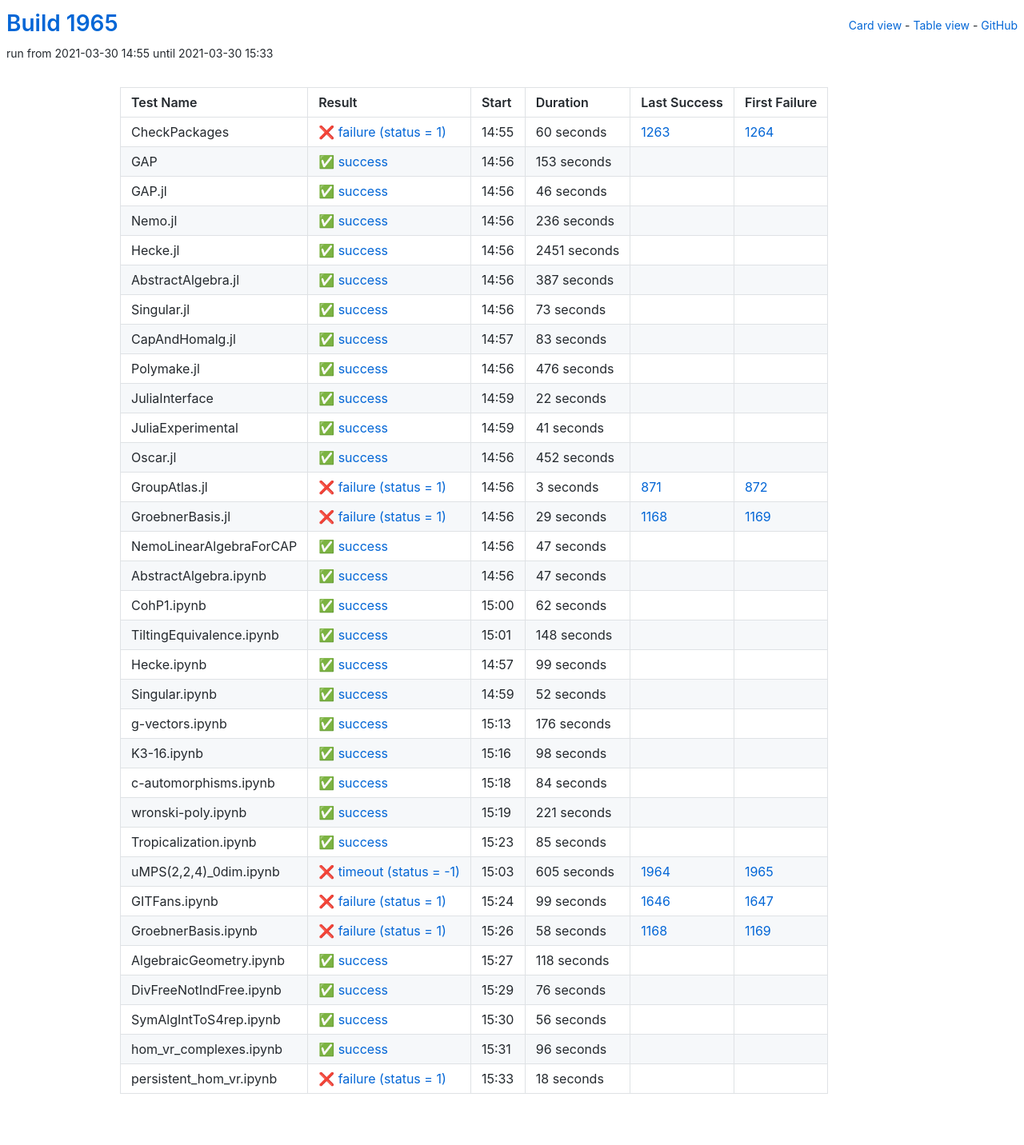
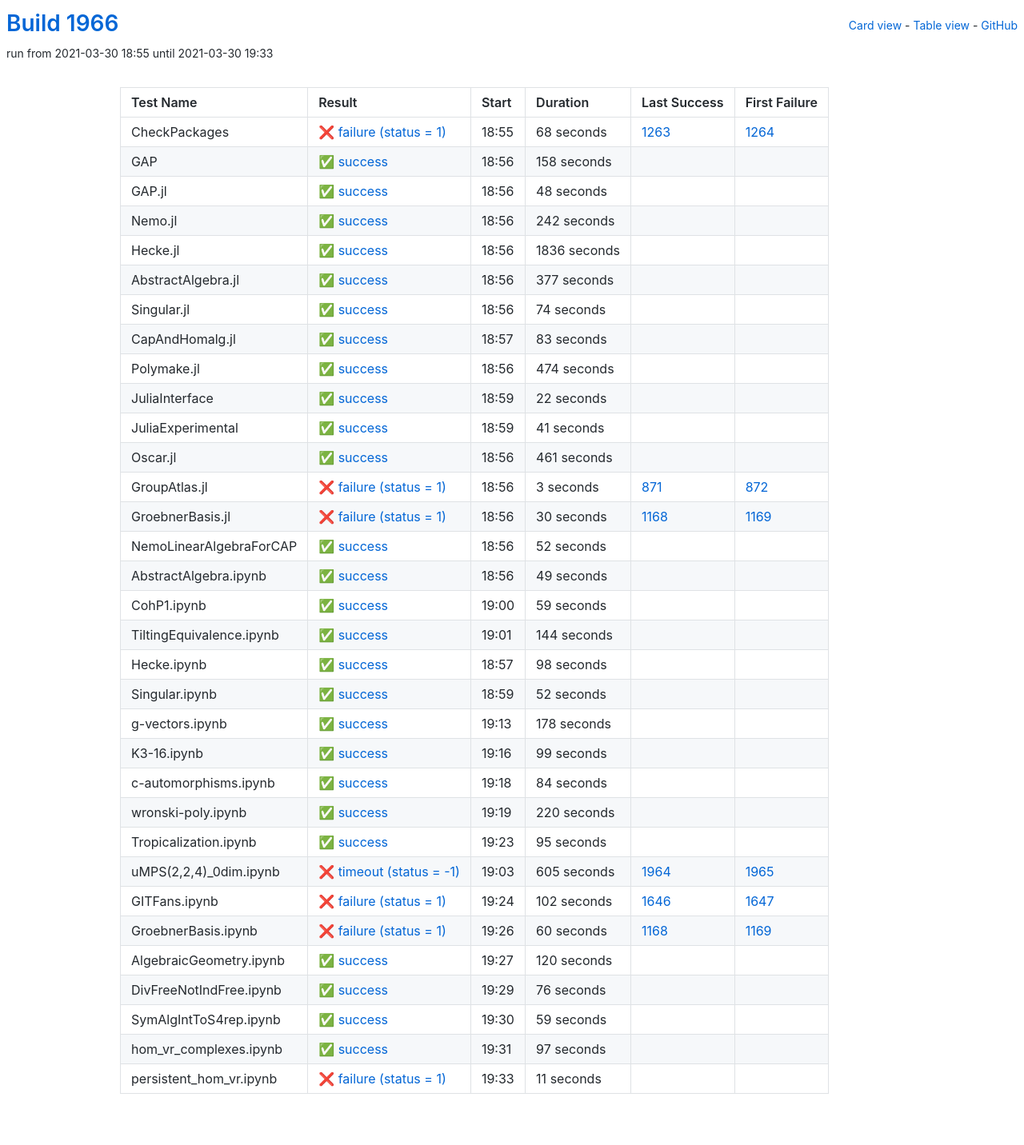
Before and after one commit to oscar-system/oscar-ci-status-stable, a Jekyll site: the page built from table.html, in a window 1280 px wide. Shown: the whole page at 80% size. Built offline with Jekyll 4.4.1, drawn with Linux system fonts in a browser that asks for light colours.

Commit message:
Build #1966

```diff
--- a/_data/ci.yml
+++ b/_data/ci.yml
@@ -1,6 +1,6 @@
 ---
-build: 1965
-build_url: https://oscarci.mathematik.uni-kl.de/job/oscar-stable/1965/
+build: 1966
+build_url: https://oscarci.mathematik.uni-kl.de/job/oscar-stable/1966/
 job: oscar-stable
 organization: oscar-system
 repo: oscar-ci-status-stable
@@ -8,92 +8,92 @@ repourl: https://github.com/oscar-system/oscar-ci-status-stable
 tests:
 - name: CheckPackages
   id: checkpackages
-  log: https://oscarci.mathematik.uni-kl.de/job/oscar-stable/1965/artifact/logs/build-1965/CheckPackages.log
-  start: 2021-03-30 14:55
+  log: https://oscarci.mathematik.uni-kl.de/job/oscar-stable/1966/artifact/logs/build-1966/CheckPackages.log
+  start: 2021-03-30 18:55
   success: false
   exitcode: 1
   status: failure
-  duration: 60
+  duration: 68
   last_success: 1263
   last_success_url: https://oscarci.mathematik.uni-kl.de/job/oscar-stable/1263/
   first_failure: 1264
   first_failure_url: https://oscarci.mathematik.uni-kl.de/job/oscar-stable/1264/
 - name: GAP
   id: gap
-  log: https://oscarci.mathematik.uni-kl.de/job/oscar-stable/1965/artifact/logs/build-1965/GAP.log
-  start: 2021-03-30 14:56
+  log: https://oscarci.mathematik.uni-kl.de/job/oscar-stable/1966/artifact/logs/build-1966/GAP.log
+  start: 2021-03-30 18:56
   success: true
   exitcode: 0
   status: success
-  duration: 153
+  duration: 158
   last_success: false
   last_success_url:
   first_failure: false
   first_failure_url:
 - name: GAP.jl
   id: gap-jl
-  log: https://oscarci.mathematik.uni-kl.de/job/oscar-stable/1965/artifact/logs/build-1965/GAP.jl.log
-  start: 2021-03-30 14:56
+  log: https://oscarci.mathematik.uni-kl.de/job/oscar-stable/1966/artifact/logs/build-1966/GAP.jl.log
+  start: 2021-03-30 18:56
   success: true
   exitcode: 0
   status: success
-  duration: 46
+  duration: 48
   last_success: false
   last_success_url:
   first_failure: false
   first_failure_url:
 - name: Nemo.jl
   id: nemo-jl
-  log: https://oscarci.mathematik.uni-kl.de/job/oscar-stable/1965/artifact/logs/build-1965/Nemo.jl.log
-  start: 2021-03-30 14:56
+  log: https://oscarci.mathematik.uni-kl.de/job/oscar-stable/1966/artifact/logs/build-1966/Nemo.jl.log
+  start: 2021-03-30 18:56
   success: true
   exitcode: 0
   status: success
-  duration: 236
+  duration: 242
   last_success: false
   last_success_url:
   first_failure: false
   first_failure_url:
 - name: Hecke.jl
   id: hecke-jl
-  log: https://oscarci.mathematik.uni-kl.de/job/oscar-stable/1965/artifact/logs/build-1965/Hecke.jl.log
-  start: 2021-03-30 14:56
+  log: https://oscarci.mathematik.uni-kl.de/job/oscar-stable/1966/artifact/logs/build-1966/Hecke.jl.log
+  start: 2021-03-30 18:56
   success: true
   exitcode: 0
   status: success
-  duration: 2451
+  duration: 1836
   last_success: false
   last_success_url:
   first_failure: false
   first_failure_url:
 - name: AbstractAlgebra.jl
   id: abstractalgebra-jl
-  log: https://oscarci.mathematik.uni-kl.de/job/oscar-stable/1965/artifact/logs/build-1965/AbstractAlgebra.jl.log
-  start: 2021-03-30 14:56
+  log: https://oscarci.mathematik.uni-kl.de/job/oscar-stable/1966/artifact/logs/build-1966/AbstractAlgebra.jl.log
+  start: 2021-03-30 18:56
   success: true
   exitcode: 0
   status: success
-  duration: 387
+  duration: 377
   last_success: false
   last_success_url:
   first_failure: false
   first_failure_url:
 - name: Singular.jl
   id: singular-jl
-  log: https://oscarci.mathematik.uni-kl.de/job/oscar-stable/1965/artifact/logs/build-1965/Singular.jl.log
-  start: 2021-03-30 14:56
+  log: https://oscarci.mathematik.uni-kl.de/job/oscar-stable/1966/artifact/logs/build-1966/Singular.jl.log
+  start: 2021-03-30 18:56
   success: true
   exitcode: 0
   status: success
-  duration: 73
+  duration: 74
   last_success: false
   last_success_url:
   first_failure: false
   first_failure_url:
 - name: CapAndHomalg.jl
   id: capandhomalg-jl
-  log: https://oscarci.mathematik.uni-kl.de/job/oscar-stable/1965/artifact/logs/build-1965/CapAndHomalg.jl.log
-  start: 2021-03-30 14:57
+  log: https://oscarci.mathematik.uni-kl.de/job/oscar-stable/1966/artifact/logs/build-1966/CapAndHomalg.jl.log
+  start: 2021-03-30 18:57
   success: true
   exitcode: 0
   status: success
@@ -104,20 +104,20 @@ tests:
   first_failure_url:
 - name: Polymake.jl
   id: polymake-jl
-  log: https://oscarci.mathematik.uni-kl.de/job/oscar-stable/1965/artifact/logs/build-1965/Polymake.jl.log
-  start: 2021-03-30 14:56
+  log: https://oscarci.mathematik.uni-kl.de/job/oscar-stable/1966/artifact/logs/build-1966/Polymake.jl.log
+  start: 2021-03-30 18:56
   success: true
   exitcode: 0
   status: success
-  duration: 476
+  duration: 474
   last_success: false
   last_success_url:
   first_failure: false
   first_failure_url:
 - name: JuliaInterface
   id: juliainterface
-  log: https://oscarci.mathematik.uni-kl.de/job/oscar-stable/1965/artifact/logs/build-1965/JuliaInterface.log
-  start: 2021-03-30 14:59
+  log: https://oscarci.mathematik.uni-kl.de/job/oscar-stable/1966/artifact/logs/build-1966/JuliaInterface.log
+  start: 2021-03-30 18:59
   success: true
   exitcode: 0
   status: success
@@ -128,8 +128,8 @@ tests:
   first_failure_url:
 - name: JuliaExperimental
   id: juliaexperimental
-  log: https://oscarci.mathematik.uni-kl.de/job/oscar-stable/1965/artifact/logs/build-1965/JuliaExperimental.log
-  start: 2021-03-30 14:59
+  log: https://oscarci.mathematik.uni-kl.de/job/oscar-stable/1966/artifact/logs/build-1966/JuliaExperimental.log
+  start: 2021-03-30 18:59
   success: true
   exitcode: 0
   status: success
@@ -140,20 +140,20 @@ tests:
   first_failure_url:
 - name: Oscar.jl
   id: oscar-jl
-  log: https://oscarci.mathematik.uni-kl.de/job/oscar-stable/1965/artifact/logs/build-1965/Oscar.jl.log
-  start: 2021-03-30 14:56
+  log: https://oscarci.mathematik.uni-kl.de/job/oscar-stable/1966/artifact/logs/build-1966/Oscar.jl.log
+  start: 2021-03-30 18:56
   success: true
   exitcode: 0
   status: success
-  duration: 452
+  duration: 461
   last_success: false
   last_success_url:
   first_failure: false
   first_failure_url:
 - name: GroupAtlas.jl
   id: groupatlas-jl
-  log: https://oscarci.mathematik.uni-kl.de/job/oscar-stable/1965/artifact/logs/build-1965/GroupAtlas.jl.log
-  start: 2021-03-30 14:56
+  log: https://oscarci.mathematik.uni-kl.de/job/oscar-stable/1966/artifact/logs/build-1966/GroupAtlas.jl.log
+  start: 2021-03-30 18:56
   success: false
   exitcode: 1
   status: failure
@@ -164,80 +164,80 @@ tests:
   first_failure_url: https://oscarci.mathematik.uni-kl.de/job/oscar-stable/872/
 - name: GroebnerBasis.jl
   id: groebnerbasis-jl
-  log: https://oscarci.mathematik.uni-kl.de/job/oscar-stable/1965/artifact/logs/build-1965/GroebnerBasis.jl.log
-  start: 2021-03-30 14:56
+  log: https://oscarci.mathematik.uni-kl.de/job/oscar-stable/1966/artifact/logs/build-1966/GroebnerBasis.jl.log
+  start: 2021-03-30 18:56
   success: false
   exitcode: 1
   status: failure
-  duration: 29
+  duration: 30
   last_success: 1168
   last_success_url: https://oscarci.mathematik.uni-kl.de/job/oscar-stable/1168/
   first_failure: 1169
   first_failure_url: https://oscarci.mathematik.uni-kl.de/job/oscar-stable/1169/
 - name: NemoLinearAlgebraForCAP
   id: nemolinearalgebraforcap
-  log: https://oscarci.mathematik.uni-kl.de/job/oscar-stable/1965/artifact/logs/build-1965/NemoLinearAlgebraForCAP.log
-  start: 2021-03-30 14:56
+  log: https://oscarci.mathematik.uni-kl.de/job/oscar-stable/1966/artifact/logs/build-1966/NemoLinearAlgebraForCAP.log
+  start: 2021-03-30 18:56
   success: true
   exitcode: 0
   status: success
-  duration: 47
+  duration: 52
   last_success: false
   last_success_url:
   first_failure: false
   first_failure_url:
 - name: AbstractAlgebra.ipynb
   id: abstractalgebra-ipynb
-  log: https://oscarci.mathematik.uni-kl.de/job/oscar-stable/1965/artifact/logs/build-1965/AbstractAlgebra.ipynb.log
-  start: 2021-03-30 14:56
+  log: https://oscarci.mathematik.uni-kl.de/job/oscar-stable/1966/artifact/logs/build-1966/AbstractAlgebra.ipynb.log
+  start: 2021-03-30 18:56
   success: true
   exitcode: 0
   status: success
-  duration: 47
+  duration: 49
   last_success: false
   last_success_url:
   first_failure: false
   first_failure_url:
 - name: CohP1.ipynb
   id: cohp1-ipynb
-  log: https://oscarci.mathematik.uni-kl.de/job/oscar-stable/1965/artifact/logs/build-1965/CohP1.ipynb.log
-  start: 2021-03-30 15:00
+  log: https://oscarci.mathematik.uni-kl.de/job/oscar-stable/1966/artifact/logs/build-1966/CohP1.ipynb.log
+  start: 2021-03-30 19:00
   success: true
   exitcode: 0
   status: success
-  duration: 62
+  duration: 59
   last_success: false
   last_success_url:
   first_failure: false
   first_failure_url:
 - name: TiltingEquivalence.ipynb
   id: tiltingequivalence-ipynb
-  log: https://oscarci.mathematik.uni-kl.de/job/oscar-stable/1965/artifact/logs/build-1965/TiltingEquivalence.ipynb.log
-  start: 2021-03-30 15:01
+  log: https://oscarci.mathematik.uni-kl.de/job/oscar-stable/1966/artifact/logs/build-1966/TiltingEquivalence.ipynb.log
+  start: 2021-03-30 19:01
   success: true
   exitcode: 0
   status: success
-  duration: 148
+  duration: 144
   last_success: false
   last_success_url:
   first_failure: false
   first_failure_url:
 - name: Hecke.ipynb
   id: hecke-ipynb
-  log: https://oscarci.mathematik.uni-kl.de/job/oscar-stable/1965/artifact/logs/build-1965/Hecke.ipynb.log
-  start: 2021-03-30 14:57
+  log: https://oscarci.mathematik.uni-kl.de/job/oscar-stable/1966/artifact/logs/build-1966/Hecke.ipynb.log
+  start: 2021-03-30 18:57
   success: true
   exitcode: 0
   status: success
-  duration: 99
+  duration: 98
   last_success: false
   last_success_url:
   first_failure: false
   first_failure_url:
 - name: Singular.ipynb
   id: singular-ipynb
-  log: https://oscarci.mathematik.uni-kl.de/job/oscar-stable/1965/artifact/logs/build-1965/Singular.ipynb.log
-  start: 2021-03-30 14:59
+  log: https://oscarci.mathematik.uni-kl.de/job/oscar-stable/1966/artifact/logs/build-1966/Singular.ipynb.log
+  start: 2021-03-30 18:59
   success: true
   exitcode: 0
   status: success
@@ -248,32 +248,32 @@ tests:
   first_failure_url:
 - name: g-vectors.ipynb
   id: g-vectors-ipynb
-  log: https://oscarci.mathematik.uni-kl.de/job/oscar-stable/1965/artifact/logs/build-1965/g-vectors.ipynb.log
-  start: 2021-03-30 15:13
+  log: https://oscarci.mathematik.uni-kl.de/job/oscar-stable/1966/artifact/logs/build-1966/g-vectors.ipynb.log
+  start: 2021-03-30 19:13
   success: true
   exitcode: 0
   status: success
-  duration: 176
+  duration: 178
   last_success: false
   last_success_url:
   first_failure: false
   first_failure_url:
 - name: K3-16.ipynb
   id: k3-16-ipynb
-  log: https://oscarci.mathematik.uni-kl.de/job/oscar-stable/1965/artifact/logs/build-1965/K3-16.ipynb.log
-  start: 2021-03-30 15:16
+  log: https://oscarci.mathematik.uni-kl.de/job/oscar-stable/1966/artifact/logs/build-1966/K3-16.ipynb.log
+  start: 2021-03-30 19:16
   success: true
   exitcode: 0
   status: success
-  duration: 98
+  duration: 99
   last_success: false
   last_success_url:
   first_failure: false
   first_failure_url:
 - name: c-automorphisms.ipynb
   id: c-automorphisms-ipynb
-  log: https://oscarci.mathematik.uni-kl.de/job/oscar-stable/1965/artifact/logs/build-1965/c-automorphisms.ipynb.log
-  start: 2021-03-30 15:18
+  log: https://oscarci.mathematik.uni-kl.de/job/oscar-stable/1966/artifact/logs/build-1966/c-automorphisms.ipynb.log
+  start: 2021-03-30 19:18
   success: true
   exitcode: 0
   status: success
@@ -284,32 +284,32 @@ tests:
   first_failure_url:
 - name: wronski-poly.ipynb
   id: wronski-poly-ipynb
-  log: https://oscarci.mathematik.uni-kl.de/job/oscar-stable/1965/artifact/logs/build-1965/wronski-poly.ipynb.log
-  start: 2021-03-30 15:19
+  log: https://oscarci.mathematik.uni-kl.de/job/oscar-stable/1966/artifact/logs/build-1966/wronski-poly.ipynb.log
+  start: 2021-03-30 19:19
   success: true
   exitcode: 0
   status: success
-  duration: 221
+  duration: 220
   last_success: false
   last_success_url:
   first_failure: false
   first_failure_url:
 - name: Tropicalization.ipynb
   id: tropicalization-ipynb
-  log: https://oscarci.mathematik.uni-kl.de/job/oscar-stable/1965/artifact/logs/build-1965/Tropicalization.ipynb.log
-  start: 2021-03-30 15:23
+  log: https://oscarci.mathematik.uni-kl.de/job/oscar-stable/1966/artifact/logs/build-1966/Tropicalization.ipynb.log
+  start: 2021-03-30 19:23
   success: true
   exitcode: 0
   status: success
-  duration: 85
+  duration: 95
   last_success: false
   last_success_url:
   first_failure: false
   first_failure_url:
 - name: uMPS(2,2,4)_0dim.ipynb
   id: umps-2-2-4-0dim-ipynb
-  log: https://oscarci.mathematik.uni-kl.de/job/oscar-stable/1965/artifact/logs/build-1965/uMPS-2-2-4-_0dim.ipynb.log
-  start: 2021-03-30 15:03
+  log: https://oscarci.mathematik.uni-kl.de/job/oscar-stable/1966/artifact/logs/build-1966/uMPS-2-2-4-_0dim.ipynb.log
+  start: 2021-03-30 19:03
   success: false
   exitcode: -1
   status: timeout
@@ -320,44 +320,44 @@ tests:
   first_failure_url: https://oscarci.mathematik.uni-kl.de/job/oscar-stable/1965/
 - name: GITFans.ipynb
   id: gitfans-ipynb
-  log: https://oscarci.mathematik.uni-kl.de/job/oscar-stable/1965/artifact/logs/build-1965/GITFans.ipynb.log
-  start: 2021-03-30 15:24
+  log: https://oscarci.mathematik.uni-kl.de/job/oscar-stable/1966/artifact/logs/build-1966/GITFans.ipynb.log
+  start: 2021-03-30 19:24
   success: false
   exitcode: 1
   status: failure
-  duration: 99
+  duration: 102
   last_success: 1646
   last_success_url: https://oscarci.mathematik.uni-kl.de/job/oscar-stable/1646/
   first_failure: 1647
   first_failure_url: https://oscarci.mathematik.uni-kl.de/job/oscar-stable/1647/
 - name: GroebnerBasis.ipynb
   id: groebnerbasis-ipynb
-  log: https://oscarci.mathematik.uni-kl.de/job/oscar-stable/1965/artifact/logs/build-1965/GroebnerBasis.ipynb.log
-  start: 2021-03-30 15:26
+  log: https://oscarci.mathematik.uni-kl.de/job/oscar-stable/1966/artifact/logs/build-1966/GroebnerBasis.ipynb.log
+  start: 2021-03-30 19:26
   success: false
   exitcode: 1
   status: failure
-  duration: 58
+  duration: 60
   last_success: 1168
   last_success_url: https://oscarci.mathematik.uni-kl.de/job/oscar-stable/1168/
   first_failure: 1169
   first_failure_url: https://oscarci.mathematik.uni-kl.de/job/oscar-stable/1169/
 - name: AlgebraicGeometry.ipynb
   id: algebraicgeometry-ipynb
-  log: https://oscarci.mathematik.uni-kl.de/job/oscar-stable/1965/artifact/logs/build-1965/AlgebraicGeometry.ipynb.log
-  start: 2021-03-30 15:27
+  log: https://oscarci.mathematik.uni-kl.de/job/oscar-stable/1966/artifact/logs/build-1966/AlgebraicGeometry.ipynb.log
+  start: 2021-03-30 19:27
   success: true
   exitcode: 0
   status: success
-  duration: 118
+  duration: 120
   last_success: false
   last_success_url:
   first_failure: false
   first_failure_url:
 - name: DivFreeNotIndFree.ipynb
   id: divfreenotindfree-ipynb
-  log: https://oscarci.mathematik.uni-kl.de/job/oscar-stable/1965/artifact/logs/build-1965/DivFreeNotIndFree.ipynb.log
-  start: 2021-03-30 15:29
+  log: https://oscarci.mathematik.uni-kl.de/job/oscar-stable/1966/artifact/logs/build-1966/DivFreeNotIndFree.ipynb.log
+  start: 2021-03-30 19:29
   success: true
   exitcode: 0
   status: success
@@ -368,36 +368,36 @@ tests:
   first_failure_url:
 - name: SymAlgIntToS4rep.ipynb
   id: symalginttos4rep-ipynb
-  log: https://oscarci.mathematik.uni-kl.de/job/oscar-stable/1965/artifact/logs/build-1965/SymAlgIntToS4rep.ipynb.log
-  start: 2021-03-30 15:30
+  log: https://oscarci.mathematik.uni-kl.de/job/oscar-stable/1966/artifact/logs/build-1966/SymAlgIntToS4rep.ipynb.log
+  start: 2021-03-30 19:30
   success: true
   exitcode: 0
   status: success
-  duration: 56
+  duration: 59
   last_success: false
   last_success_url:
   first_failure: false
   first_failure_url:
 - name: hom_vr_complexes.ipynb
   id: hom-vr-complexes-ipynb
-  log: https://oscarci.mathematik.uni-kl.de/job/oscar-stable/1965/artifact/logs/build-1965/hom_vr_complexes.ipynb.log
-  start: 2021-03-30 15:31
+  log: https://oscarci.mathematik.uni-kl.de/job/oscar-stable/1966/artifact/logs/build-1966/hom_vr_complexes.ipynb.log
+  start: 2021-03-30 19:31
   success: true
   exitcode: 0
   status: success
-  duration: 96
+  duration: 97
   last_success: false
   last_success_url:
   first_failure: false
   first_failure_url:
 - name: persistent_hom_vr.ipynb
   id: persistent-hom-vr-ipynb
-  log: https://oscarci.mathematik.uni-kl.de/job/oscar-stable/1965/artifact/logs/build-1965/persistent_hom_vr.ipynb.log
-  start: 2021-03-30 15:33
+  log: https://oscarci.mathematik.uni-kl.de/job/oscar-stable/1966/artifact/logs/build-1966/persistent_hom_vr.ipynb.log
+  start: 2021-03-30 19:33
   success: false
   exitcode: 1
   status: failure
-  duration: 18
+  duration: 11
   last_success: false
   last_success_url:
   first_failure: false
```
Also changed, not shown: README.md.
